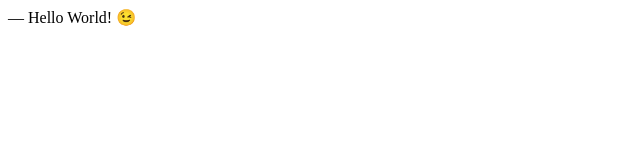
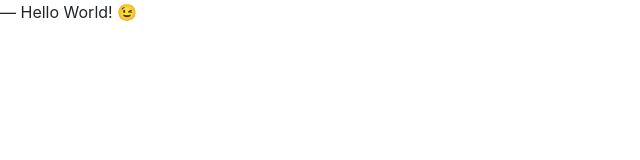
Before and after one commit to ucfirst-ruslan/homepage, a plain HTML site: page index.html in a window 1280 px wide. Shown: the full height of the page, 0-640 px from the left. Drawn offline with nearby package versions, Linux system fonts and the light colour scheme.

Commit message:
Add meta, title, css, fonts in head index.html

```diff
--- a/index.html
+++ b/index.html
@@ -1,9 +1,19 @@
 <!DOCTYPE html>
-<html>
-  <head>
-    <meta charset="UTF-8" />
-    <title>Résumé</title>
-  </head>
+
+<html lang="en">
+<head>
+    <meta charset="utf-8">
+    <title>Resume</title>
+    <meta content="width=device-width, initial-scale=1.0" name="viewport">
+    <meta content="resume" name="keywords">
+    <meta content="Моё небольшое резюме" name="description">
+    <link href="img/favicon.png" rel="icon">
+    <link href="img/apple-touch-icon.png" rel="apple-touch-icon">
+    <link href="https://fonts.googleapis.com/css?family=Roboto:300,400,700,300italic,400italic|Raleway:400,300,700" rel="stylesheet">
+    <link href="lib/bootstrap/css/bootstrap.min.css" rel="stylesheet">
+    <link href="lib/font-awesome/css/font-awesome.min.css" rel="stylesheet">
+    <link href="css/style.css" rel="stylesheet">
+</head>
   <body>
     ― Hello World! &#x1F609;
   </body>
```
